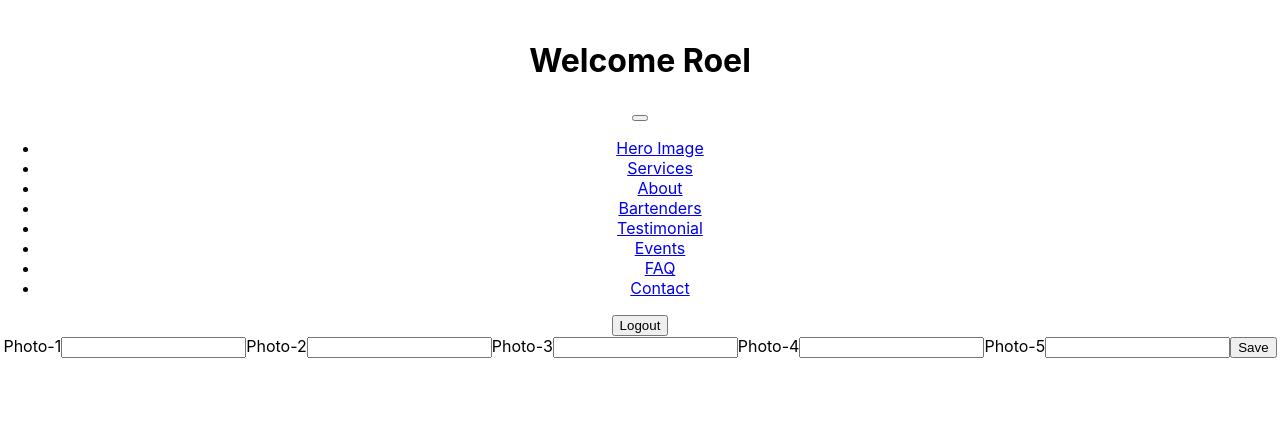
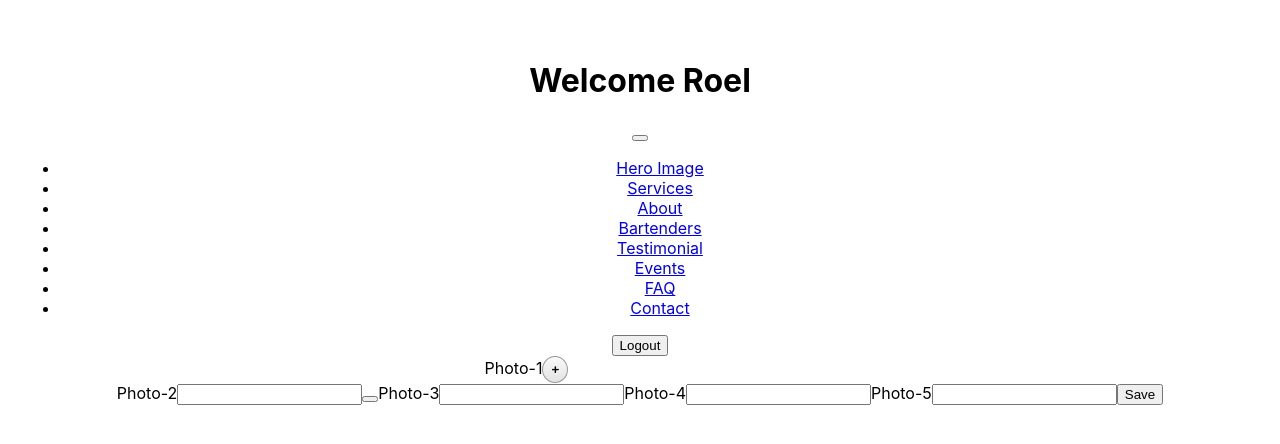
Before and after one commit to SalemAbebe/mixcellence, a React (Create React App) app: page /admin/edit-events in a window 1280 px wide. Shown: the top 444 px of the page. Built offline with nearby package versions, Linux system fonts and the light colour scheme; no server answers; the database is empty.

Commit message:
commit for pull request

```diff
--- a/src/App.js
+++ b/src/App.js
@@ -10,7 +10,7 @@ function App() {
   const [data, setData] = useState([]);
 
   useEffect(() => {
-    let ref = collection(app, "services");
+    let ref = collection(app, "events");
     const unsub = onSnapshot(ref, (info) => {
       let arr = [];
       info.docs.forEach((doc) => {
--- a/src/components/AdminDashBoard/Contact/EditContact.js
+++ b/src/components/AdminDashBoard/Contact/EditContact.js
@@ -33,7 +33,7 @@ function EditContact() {
   };
   return (
     <form onSubmit={addDocsHandler}>
-      <label htmlFor="heading">Name</label>
+      <label htmlFor="heading">heading</label>
       <input
         type="text"
         id="heading"
@@ -41,14 +41,14 @@ function EditContact() {
         value={contact.heading}
         onChange={onChangeHandler}
       />
-      <label htmlFor="text">Email Address</label>
+      {/* <label htmlFor="text">Email Address</label>
       <input
         type="text"
         id="text"
         name="text"
         value={contact.text}
         onChange={onChangeHandler}
-      />
+      /> */}
 
       <button>Save</button>
     </form>
--- a/src/components/AdminDashBoard/Events/EditEvents.js
+++ b/src/components/AdminDashBoard/Events/EditEvents.js
@@ -1,6 +1,7 @@
 import React, { useState } from "react";
 import { app } from "../../../firebase/config";
 import { collection, addDoc } from "firebase/firestore";
+import "./Editevents.css";
 
 function EditEvents() {
   const [events, setEvents] = useState({
@@ -17,61 +18,78 @@ function EditEvents() {
     });
   };
 
-  const addDocHandler = async (e) => {
+  const addDocsHandler = async (e) => {
     e.preventDefault();
     const ref = collection(app, "events");
     await addDoc(ref, {
       photo1: events.photo1,
-      photo2: events.photo1,
-      photo3: events.photo1,
-      photo4: events.photo1,
-      photo5: events.photo1,
+      photo2: events.photo2,
+      photo3: events.photo3,
+      photo4: events.photo4,
+      photo5: events.photo5,
+    });
+    setEvents({
+      photo1: "",
+      photo2: "",
+      photo3: "",
+      photo4: "",
+      photo5: "",
     });
   };
   return (
-    <form>
-      <label htmlFor="photo">Photo-1</label>
+    <>
+      <form onSubmit={addDocsHandler}>
+        <label htmlFor="photo1" className="event1">
+          Photo-1
+          <input
+            className="custom-file-input"
+            type="file"
+            id="photo1"
+            name="photo1"
+            value={events.photo1}
+            onChange={onChangeHandler}
+            // hidden
+          />
+        </label>
+      </form>
+      <form onSubmit={addDocsHandler}>
+        <label htmlFor="photo2">Photo-2</label>
         <input
           type="text"
-        id="photo"
-        name="photo"
-        value={events.photo1}
-        onChange={onChangeHandler}
-      />
-      <label htmlFor="photo">Photo-2</label>
-      <input
-        type="text"
-        id="photo"
-        name="photo"
+          id="photo2"
+          name="photo2"
           value={events.photo2}
           onChange={onChangeHandler}
         />
-      <label htmlFor="photo">Photo-3</label>
+        <button></button>
+        {/* </form> */}
+        <label htmlFor="photo3">Photo-3</label>
         <input
           type="text"
-        id="photo"
-        name="photo"
+          id="photo3"
+          name="photo3"
           value={events.photo3}
           onChange={onChangeHandler}
         />
-      <label htmlFor="photo">Photo-4</label>
+        <label htmlFor="photo4">Photo-4</label>
         <input
           type="text"
-        id="photo"
-        name="photo"
+          id="photo4"
+          name="photo4"
           value={events.photo4}
           onChange={onChangeHandler}
         />
-      <label htmlFor="photo">Photo-5</label>
+        <label htmlFor="photo5">Photo-5</label>
         <input
           type="text"
-        id="photo"
-        name="photo"
+          id="photo5"
+          name="photo5"
           value={events.photo5}
           onChange={onChangeHandler}
         />
         <button>Save</button>
       </form>
+    </>
   );
 }
 
--- /dev/null
+++ b/src/components/AdminDashBoard/Events/Editevents.css
@@ -0,0 +1,39 @@
+.custom-file-input {
+  color: transparent;
+}
+.custom-file-input::-webkit-file-upload-button {
+  visibility: hidden;
+}
+.custom-file-input::before {
+  content: "+";
+  color: black;
+  display: inline-block;
+  background: -webkit-linear-gradient(top, #f9f9f9, #e3e3e3);
+  border: 1px solid #999;
+  border-radius: 50%;
+  padding: 5px 8px;
+  outline: none;
+  white-space: nowrap;
+  -webkit-user-select: none;
+  cursor: pointer;
+  text-shadow: 1px 1px #fff;
+  font-weight: 700;
+  font-size: 10pt;
+}
+.custom-file-input:hover::before {
+  border-color: black;
+}
+.custom-file-input:active {
+  outline: 0;
+}
+.custom-file-input:active::before {
+  background: -webkit-linear-gradient(top, #e3e3e3, #f9f9f9);
+}
+
+body {
+  padding: 20px;
+}
+.event1 {
+  width: 536px;
+  height: 566px;
+}
--- a/src/components/AdminDashBoard/FAQ/EditFAQ.js
+++ b/src/components/AdminDashBoard/FAQ/EditFAQ.js
@@ -42,10 +42,12 @@ function EditFAQ() {
         onChange={onChangeHandler}
       />
       <label htmlFor="text">Answer</label>
-      <input
+      <textarea
         type="text"
+        name="text"
         id="text"
-        name="text"
+        cols="30"
+        rows="10"
         value={FAQ.text}
         onChange={onChangeHandler}
       />
--- a/src/components/AdminDashBoard/Testimonial/EditTestimonial.js
+++ b/src/components/AdminDashBoard/Testimonial/EditTestimonial.js
@@ -19,16 +19,19 @@ function EditTestimonial() {
     const ref = collection(app, "testimonials");
     await addDoc(ref, {
       heading: testimonial.heading,
+      name: testimonial.name,
       text: testimonial.text,
       cityAndDate: testimonial.cityAndDate,
     });
     setTestimonial({
       heading: "",
+      name: "",
       text: "",
       cityAndDate: "",
     });
   };
   return (
+    <>
       <form onSubmit={addDocsHandler}>
         <label htmlFor="heading">Heading</label>
         <input
@@ -36,6 +39,16 @@ function EditTestimonial() {
           id="heading"
           name="heading"
           value={testimonial.heading}
+          onChange={onChangeHandler}
+        />
+      </form>
+      <form onSubmit={addDocsHandler}>
+        <label htmlFor="text">Name</label>
+        <input
+          type="text"
+          id="text"
+          name="text"
+          value={testimonial.text}
           onChange={onChangeHandler}
         />
         <label htmlFor="text">Text</label>
@@ -46,6 +59,7 @@ function EditTestimonial() {
           value={testimonial.text}
           onChange={onChangeHandler}
         />
+
         <label htmlFor="cityAndDate">City and Date</label>
         <input
           type="text"
@@ -56,6 +70,7 @@ function EditTestimonial() {
         />
         <button>Save</button>
       </form>
+    </>
   );
 }
 
```
Lines whose indentation alone changed are shown as unchanged.
